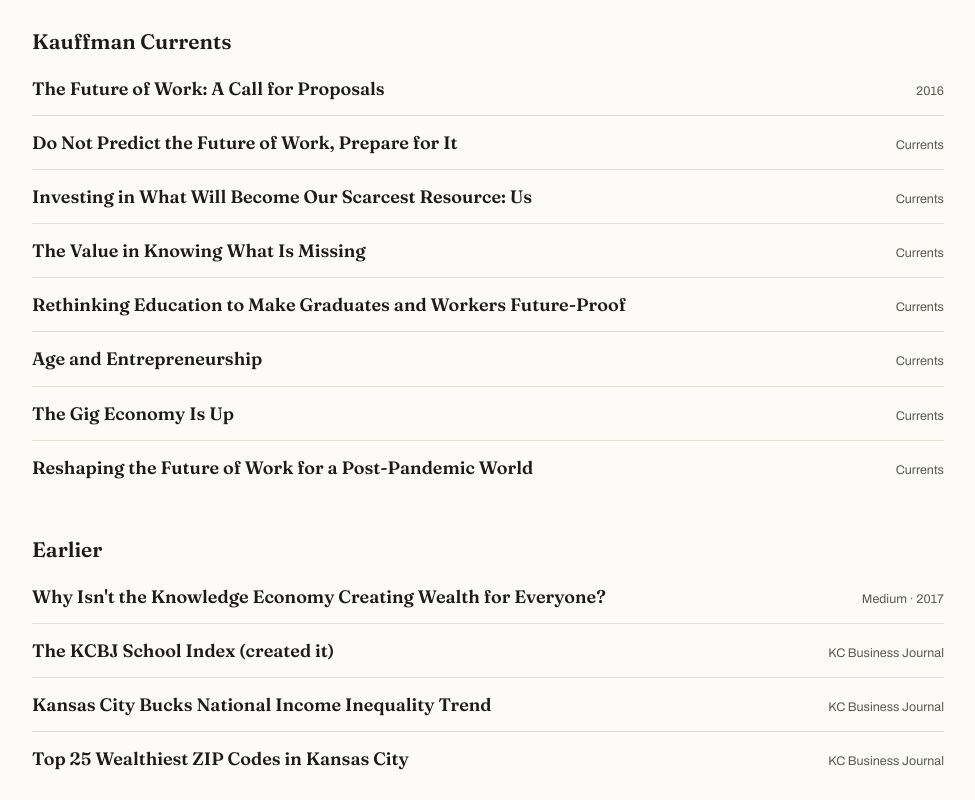
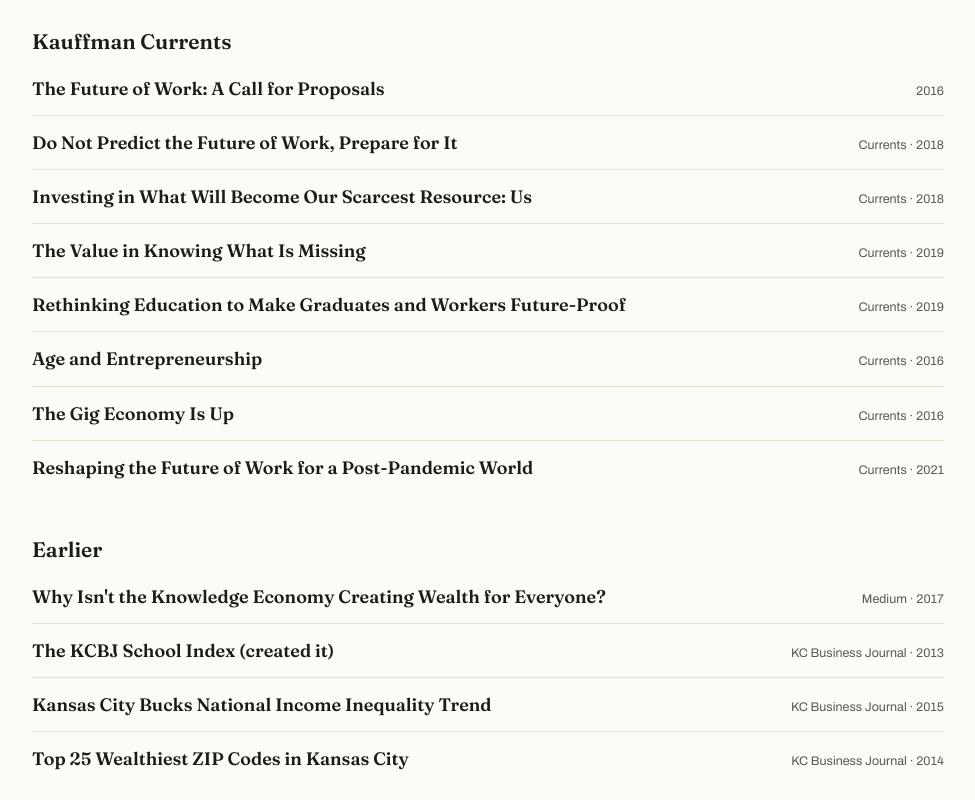
Before and after one commit to derekozkal/agentsandagency, a plain HTML site: page index.html in a window 1280 px wide. Shown: the part 1720-2520 px from the top of the page, without its empty margins (152-1127 px from the left). Drawn offline with Linux system fonts and the light colour scheme.

Commit message:
Update index.html

```diff
--- a/index.html
+++ b/index.html
@@ -259,21 +259,21 @@
     <h3 class="subhead">Kauffman Currents</h3>
     <ul class="essay-list">
       <li><a href="https://www.kauffman.org/currents/the-future-of-work/" target="_blank" rel="noopener">The Future of Work: A Call for Proposals</a><span class="where">2016</span></li>
-      <li><a href="https://www.kauffman.org/currents/do-not-predict-the-future-of-work-prepare-for-it/" target="_blank" rel="noopener">Do Not Predict the Future of Work, Prepare for It</a><span class="where">Currents</span></li>
-      <li><a href="https://www.kauffman.org/currents/investing-in-what-will-become-our-scarcest-resource-us/" target="_blank" rel="noopener">Investing in What Will Become Our Scarcest Resource: Us</a><span class="where">Currents</span></li>
-      <li><a href="https://www.kauffman.org/currents/the-value-in-knowing-what-is-missing/" target="_blank" rel="noopener">The Value in Knowing What Is Missing</a><span class="where">Currents</span></li>
-      <li><a href="https://www.kauffman.org/currents/rethinking-education-to-make-graduates-and-workers-future-proof/" target="_blank" rel="noopener">Rethinking Education to Make Graduates and Workers Future-Proof</a><span class="where">Currents</span></li>
-      <li><a href="https://www.kauffman.org/currents/age-and-entrepreneurship/" target="_blank" rel="noopener">Age and Entrepreneurship</a><span class="where">Currents</span></li>
-      <li><a href="https://www.kauffman.org/currents/the-gig-economy-is-up/" target="_blank" rel="noopener">The Gig Economy Is Up</a><span class="where">Currents</span></li>
-      <li><a href="https://www.kauffman.org/currents/future-of-work-post-pandemic-world/" target="_blank" rel="noopener">Reshaping the Future of Work for a Post-Pandemic World</a><span class="where">Currents</span></li>
+      <li><a href="https://www.kauffman.org/currents/do-not-predict-the-future-of-work-prepare-for-it/" target="_blank" rel="noopener">Do Not Predict the Future of Work, Prepare for It</a><span class="where">Currents · 2018</span></li>
+      <li><a href="https://www.kauffman.org/currents/investing-in-what-will-become-our-scarcest-resource-us/" target="_blank" rel="noopener">Investing in What Will Become Our Scarcest Resource: Us</a><span class="where">Currents · 2018</span></li>
+      <li><a href="https://www.kauffman.org/currents/the-value-in-knowing-what-is-missing/" target="_blank" rel="noopener">The Value in Knowing What Is Missing</a><span class="where">Currents · 2019</span></li>
+      <li><a href="https://www.kauffman.org/currents/rethinking-education-to-make-graduates-and-workers-future-proof/" target="_blank" rel="noopener">Rethinking Education to Make Graduates and Workers Future-Proof</a><span class="where">Currents · 2019</span></li>
+      <li><a href="https://www.kauffman.org/currents/age-and-entrepreneurship/" target="_blank" rel="noopener">Age and Entrepreneurship</a><span class="where">Currents · 2016</span></li>
+      <li><a href="https://www.kauffman.org/currents/the-gig-economy-is-up/" target="_blank" rel="noopener">The Gig Economy Is Up</a><span class="where">Currents · 2016</span></li>
+      <li><a href="https://www.kauffman.org/currents/future-of-work-post-pandemic-world/" target="_blank" rel="noopener">Reshaping the Future of Work for a Post-Pandemic World</a><span class="where">Currents · 2021</span></li>
     </ul>
 
     <h3 class="subhead">Earlier</h3>
     <ul class="essay-list">
       <li><a href="https://medium.com/@derekozkal/why-isnt-the-knowledge-economy-creating-wealth-for-everyone-6f866126c2df" target="_blank" rel="noopener">Why Isn't the Knowledge Economy Creating Wealth for Everyone?</a><span class="where">Medium · 2017</span></li>
-      <li><a href="https://www.bizjournals.com/kansascity/print-edition/2013/10/18/the-list-package-how-the-kcbj-school.html" target="_blank" rel="noopener">The KCBJ School Index (created it)</a><span class="where">KC Business Journal</span></li>
-      <li><a href="https://www.bizjournals.com/kansascity/blog/2015/03/kansas-city-income-inequality-reduction.html" target="_blank" rel="noopener">Kansas City Bucks National Income Inequality Trend</a><span class="where">KC Business Journal</span></li>
-      <li><a href="https://www.bizjournals.com/kansascity/datacenter/top-25-wealthiest-zip-codes-in-kc.html" target="_blank" rel="noopener">Top 25 Wealthiest ZIP Codes in Kansas City</a><span class="where">KC Business Journal</span></li>
+      <li><a href="https://www.bizjournals.com/kansascity/print-edition/2013/10/18/the-list-package-how-the-kcbj-school.html" target="_blank" rel="noopener">The KCBJ School Index (created it)</a><span class="where">KC Business Journal · 2013</span></li>
+      <li><a href="https://www.bizjournals.com/kansascity/blog/2015/03/kansas-city-income-inequality-reduction.html" target="_blank" rel="noopener">Kansas City Bucks National Income Inequality Trend</a><span class="where">KC Business Journal · 2015</span></li>
+      <li><a href="https://www.bizjournals.com/kansascity/datacenter/top-25-wealthiest-zip-codes-in-kc.html" target="_blank" rel="noopener">Top 25 Wealthiest ZIP Codes in Kansas City</a><span class="where">KC Business Journal · 2014</span></li>
     </ul>
     <p class="byline-note">As Director of Research at the Kansas City Business Journal I wrote 130+ articles and lists, including one about remarriage rates. Data journalism contains multitudes. I've also written or contributed to 35+ pieces in multiple outlets.</p>
 
@@ -312,6 +312,7 @@
     <ul class="ack-list">
       <li><div class="t"><a href="https://www.journals.uchicago.edu/doi/pdf/10.1086/719504" target="_blank" rel="noopener">Entrepreneurship and Innovation Policy and the Economy, Vol. 1, thanked by James Poterba</a><span class="v">NBER / University of Chicago Press</span></div><span class="yr">2022</span></li>
       <li><div class="t"><a href="https://www.nber.org/system/files/working_papers/w33384/w33384.pdf" target="_blank" rel="noopener">Rationalizing Firm Forecasts, Nick Bloom and coauthors, NBER Working Paper 33384</a><span class="v">NBER</span></div><span class="yr">2025</span></li>
+      <li><div class="t"><a href="https://beyondjobs.com/wp-content/uploads/2018/07/Making-a-Market-for-Irreg-Employ-Full-Report-070918.pdf" target="_blank" rel="noopener">Making a Market for Irregular Work</a><span class="v">Beyond Jobs</span></div><span class="yr">2018</span></li>
       <li><div class="t"><a href="https://www.journals.uchicago.edu/doi/10.1086/727743" target="_blank" rel="noopener">Entrepreneurship and Innovation Policy and the Economy, Vol. 3</a><span class="v">NBER / University of Chicago Press</span></div><span class="yr">2024</span></li>
       <li><div class="t"><a href="https://www.nber.org/system/files/chapters/c5301/c5301.pdf" target="_blank" rel="noopener">Commercializing University Innovations: Alternative Approaches</a><span class="v">NBER chapter</span></div><span class="yr">2008</span></li>
       <li><div class="t"><a href="https://www.rand.org/content/dam/rand/pubs/working_papers/WRA3300/WRA3370-1/RAND_WRA3370-1.pdf" target="_blank" rel="noopener">The Changing Nature of Entrepreneurship in the United States, Lisa Abraham</a><span class="v">RAND</span></div><span class="yr">2024</span></li>
```
